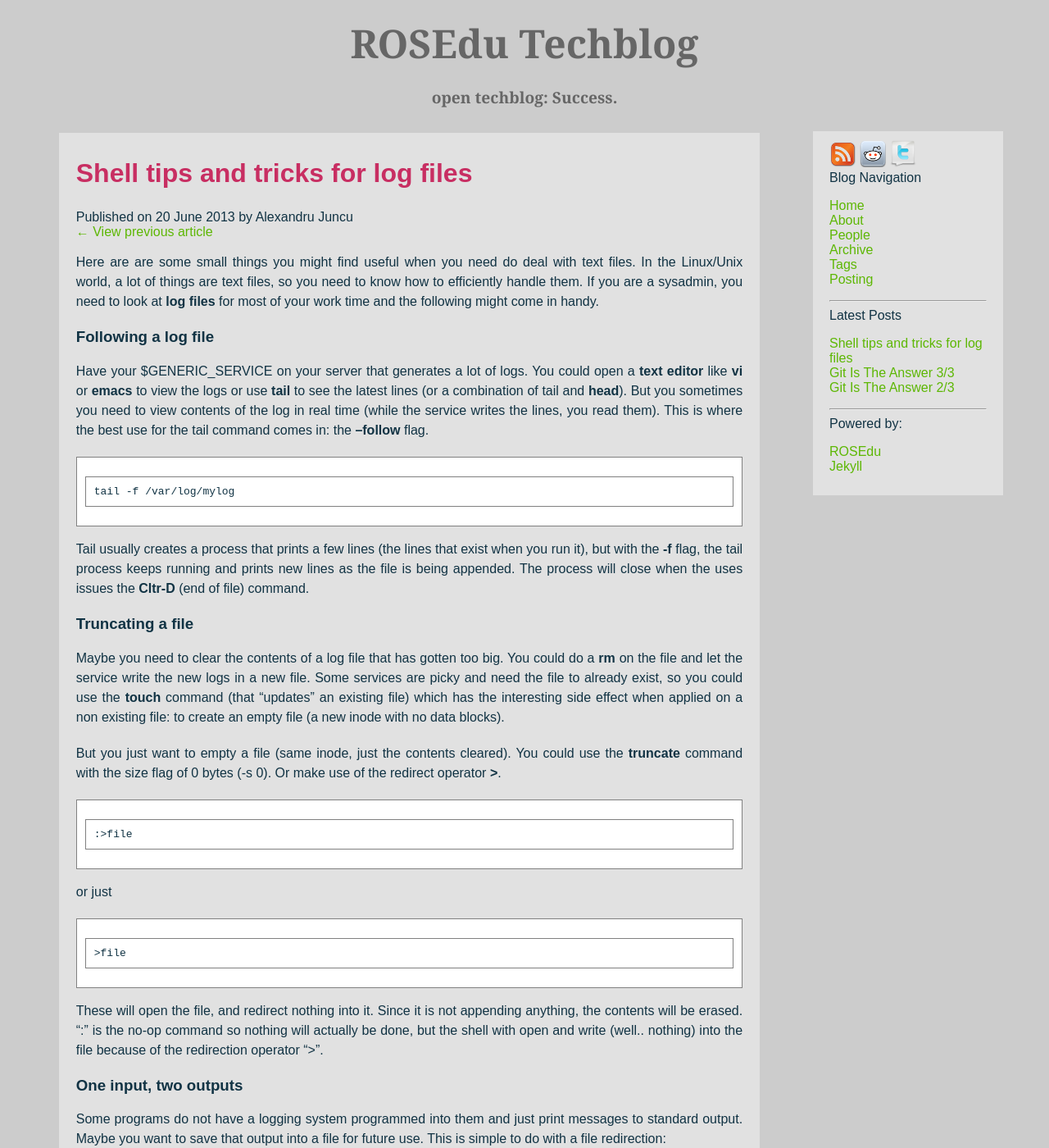
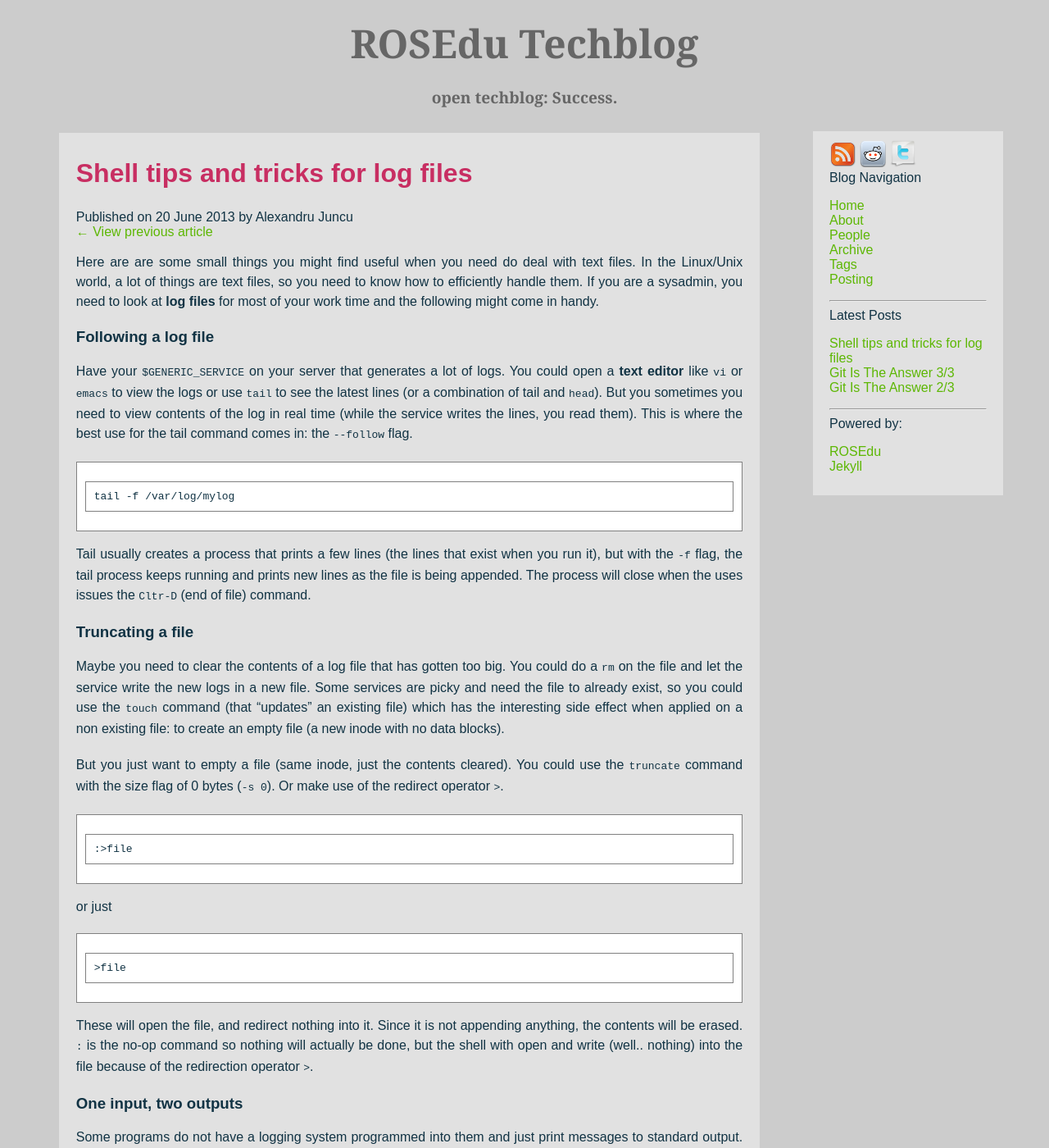
Before and after one commit to rosedu/techblog, a Jekyll site: the page built from _posts/2013-06-20-shell-tips-and-tricks-for-file-editing.md, in a window 1280 px wide and 1400 px high. Shown: the whole window at 82% size. Built offline with Jekyll 4.4.1, drawn with Linux system fonts in a browser that asks for light colours; comment, search, counter and statistics services are not loaded.

Commit message:
shell-tips-and-tricks: format fixes (ready to be published).

```diff
--- a/_posts/2013-06-20-shell-tips-and-tricks-for-file-editing.md
+++ b/_posts/2013-06-20-shell-tips-and-tricks-for-file-editing.md
@@ -14,34 +14,34 @@ and the following might come in handy.
 
 ### Following a log file
 
-Have your $GENERIC_SERVICE on your server that generates a lot of logs.
-You could open a **text editor** like **vi** or **emacs** to view the
-logs or use **tail** to see the latest lines (or a combination of tail
-and **head**). But you sometimes you need to view contents of the log in
+Have your `$GENERIC_SERVICE` on your server that generates a lot of logs.
+You could open a **text editor** like `vi` or `emacs` to view the
+logs or use `tail` to see the latest lines (or a combination of tail
+and `head`). But you sometimes you need to view contents of the log in
 real time (while the service writes the lines, you read them). This is
-where the best use for the tail command comes in: the **--follow** flag.
+where the best use for the tail command comes in: the `--follow` flag.
 
 	tail -f /var/log/mylog
 
 Tail usually creates a process that prints a few lines (the lines that
-exist when you run it), but with the **-f** flag, the tail process
+exist when you run it), but with the `-f` flag, the tail process
 keeps running and prints new lines as the file is being appended. The
-process will close when the uses issues the **Cltr-D** (end of file)
+process will close when the uses issues the `Cltr-D` (end of file)
 command.
 
 ### Truncating a file
 
 Maybe you need to clear the contents of a log file that has gotten too
-big. You could do a **rm** on the file and let the service write the new
+big. You could do a `rm` on the file and let the service write the new
 logs in a new file. Some services are picky and need the file to already
-exist, so you could use the **touch** command (that "updates" an existing
+exist, so you could use the `touch` command (that "updates" an existing
 file) which has the interesting side effect when applied on a non
 existing file: to create an empty file (a new inode with no data
 blocks).
 
 But you just want to empty a file (same inode, just the contents
-cleared). You could use the **truncate** command with the size flag of 0
-bytes (-s 0). Or make use of the redirect operator **>**.
+cleared). You could use the `truncate` command with the size flag of 0
+bytes (`-s 0`). Or make use of the redirect operator `>`.
 
 	:>file
 
@@ -50,10 +50,10 @@ or just
 	>file
 
 These will open the file, and redirect nothing into it. Since it is not
-appending anything, the contents will be erased. ":" is the no-op
+appending anything, the contents will be erased. `:` is the no-op
 command so nothing will actually be done, but the shell with open and
 write (well.. nothing) into the file because of the redirection operator
-">".
+`>`.
 
 ### One input, two outputs
 
@@ -65,7 +65,7 @@ redirection:
 	./myprogram > my_log_file
 
 But if you do this, you will lose the output to the (virtual) terminal.
-A very interesting command is **tee**, that takes an input and writes
+A very interesting command is `tee`, that takes an input and writes
 to standard output, but also writes into a specified file. You need
 to pipe the output of a process into tee like this:
 
```
